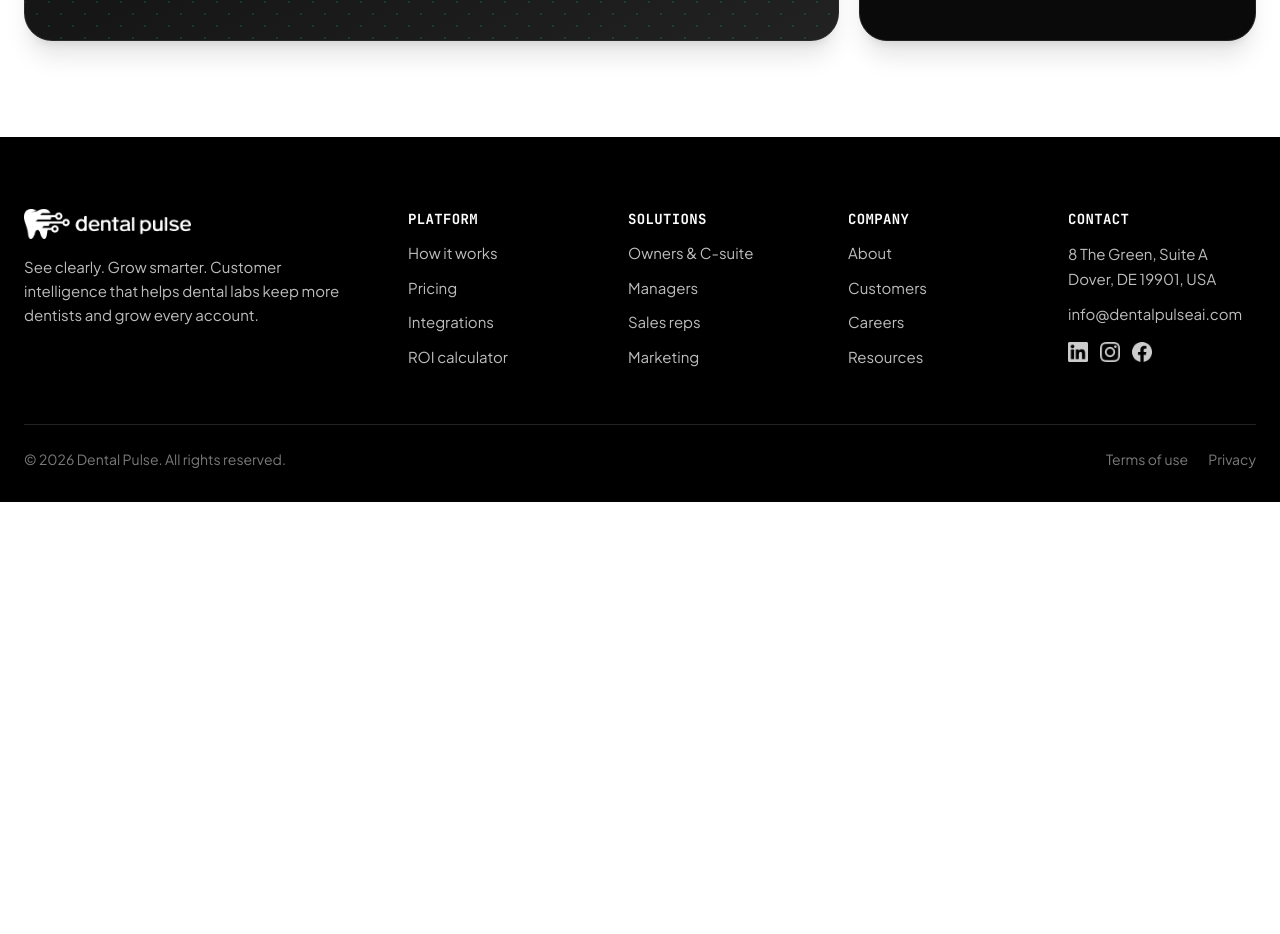
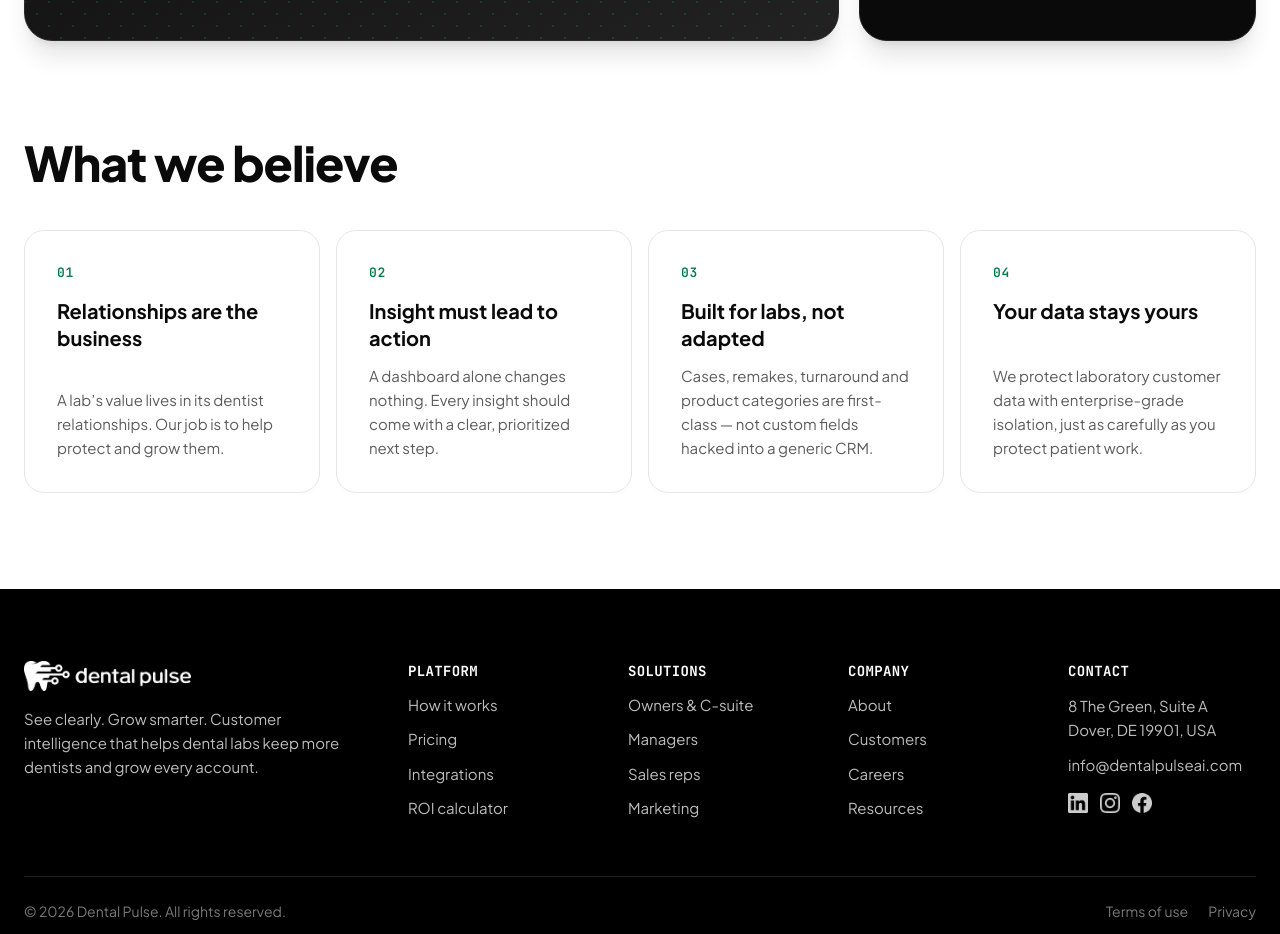
Before and after one commit to dentalPulse/dentalpulse-website, a Next.js app: page /about in a window 1280 px wide. Shown: the part 1080-2014 px from the top of the page. Before the commit the page ends 1582 px from the top, so only its background shows below. Built offline with nearby package versions, Linux system fonts and the light colour scheme.

Commit message:
Phase 3: What We Believe Values Grid (AboutValues.tsx)

```diff
--- a/new_docs/ABOUT_IMPLEMENTATION_PLAN.md
+++ b/new_docs/ABOUT_IMPLEMENTATION_PLAN.md
@@ -54,15 +54,16 @@ src/
 
 ---
 
-### Phase 3: What We Believe Values Grid (`AboutValues.tsx`)
-1. Create `src/components/about/AboutValues.tsx`:
+### Phase 3: What We Believe Values Grid (`AboutValues.tsx`) (COMPLETED)
+1. Created `src/components/about/AboutValues.tsx`:
    - Section heading: *"What we believe"* (`text-[32px] sm:text-[40px] lg:text-[48px] font-extrabold`).
-   - 4-card values grid:
-     - **01. Relationships are the business**
-     - **02. Insight must lead to action**
-     - **03. Built for labs, not adapted**
-     - **04. Your data stays yours**
-   - Clean white cards with hover border transition and JetBrains Mono numbering.
+   - 4-card values grid with hover border darkening and subtle lift:
+     - **01. Relationships are the business:** Preserving and growing dentist partnerships.
+     - **02. Insight must lead to action:** Directing every metric to clear, prioritized next steps.
+     - **03. Built for labs, not adapted:** First-class cases, remakes, turnaround times, and materials.
+     - **04. Your data stays yours:** Enterprise-grade security protecting customer data.
+2. Connected `AboutValues` into `src/components/about/AboutPageContent.tsx`.
+3. Verified compilation and live HTTP 200 response on `http://localhost:3000/about`.
 
 ---
 
--- a/src/components/about/AboutPageContent.tsx
+++ b/src/components/about/AboutPageContent.tsx
@@ -3,6 +3,7 @@
 import React, { useState } from 'react';
 import { AboutHero } from './AboutHero';
 import { AboutMissionCards } from './AboutMissionCards';
+import { AboutValues } from './AboutValues';
 
 export function AboutPageContent() {
   const [selectedLeaderId, setSelectedLeaderId] = useState<string | null>(null);
@@ -18,6 +19,9 @@ export function AboutPageContent() {
 
       {/* 2. Mission Showcase Cards */}
       <AboutMissionCards />
+
+      {/* 3. Core Values Grid */}
+      <AboutValues />
     </div>
   );
 }
--- /dev/null
+++ b/src/components/about/AboutValues.tsx
@@ -0,0 +1,69 @@
+import React from 'react';
+
+interface ValueItem {
+  number: string;
+  title: string;
+  description: string;
+}
+
+const VALUES: ValueItem[] = [
+  {
+    number: '01',
+    title: 'Relationships are the business',
+    description:
+      'A lab’s value lives in its dentist relationships. Our job is to help protect and grow them.',
+  },
+  {
+    number: '02',
+    title: 'Insight must lead to action',
+    description:
+      'A dashboard alone changes nothing. Every insight should come with a clear, prioritized next step.',
+  },
+  {
+    number: '03',
+    title: 'Built for labs, not adapted',
+    description:
+      'Cases, remakes, turnaround and product categories are first-class — not custom fields hacked into a generic CRM.',
+  },
+  {
+    number: '04',
+    title: 'Your data stays yours',
+    description:
+      'We protect laboratory customer data with enterprise-grade isolation, just as carefully as you protect patient work.',
+  },
+];
+
+export function AboutValues() {
+  return (
+    <section className="w-full pb-24 px-6">
+      <div className="max-w-[1240px] mx-auto">
+        {/* Section Heading */}
+        <h2 className="text-[32px] sm:text-[40px] lg:text-[48px] font-extrabold leading-[1.08] tracking-[-0.03em] text-[#0A0A0A] m-0">
+          What we believe
+        </h2>
+
+        {/* 4-Card Values Grid */}
+        <div className="grid grid-cols-1 sm:grid-cols-2 lg:grid-cols-4 gap-4 mt-10">
+          {VALUES.map((val) => (
+            <div
+              key={val.number}
+              className="bg-white border border-[#E6E6E6] hover:border-[#BDBDBD] rounded-[20px] p-7 sm:p-8 flex flex-col justify-between transition-all duration-200 hover:shadow-md hover:-translate-y-0.5 group"
+            >
+              <div>
+                <span className="font-mono text-[13px] font-semibold text-[#067A47] tracking-wider block">
+                  {val.number}
+                </span>
+                <b className="block text-[19px] sm:text-[20px] font-bold text-[#0A0A0A] mt-3.5 leading-snug group-hover:text-[#067A47] transition-colors">
+                  {val.title}
+                </b>
+              </div>
+              <p className="text-[15px] text-[#5C5C5C] leading-[1.6] mt-3 m-0">
+                {val.description}
+              </p>
+            </div>
+          ))}
+        </div>
+      </div>
+    </section>
+  );
+}
```
Also changed, not shown: 1 other file (tests, documents, lock files or other folders).
